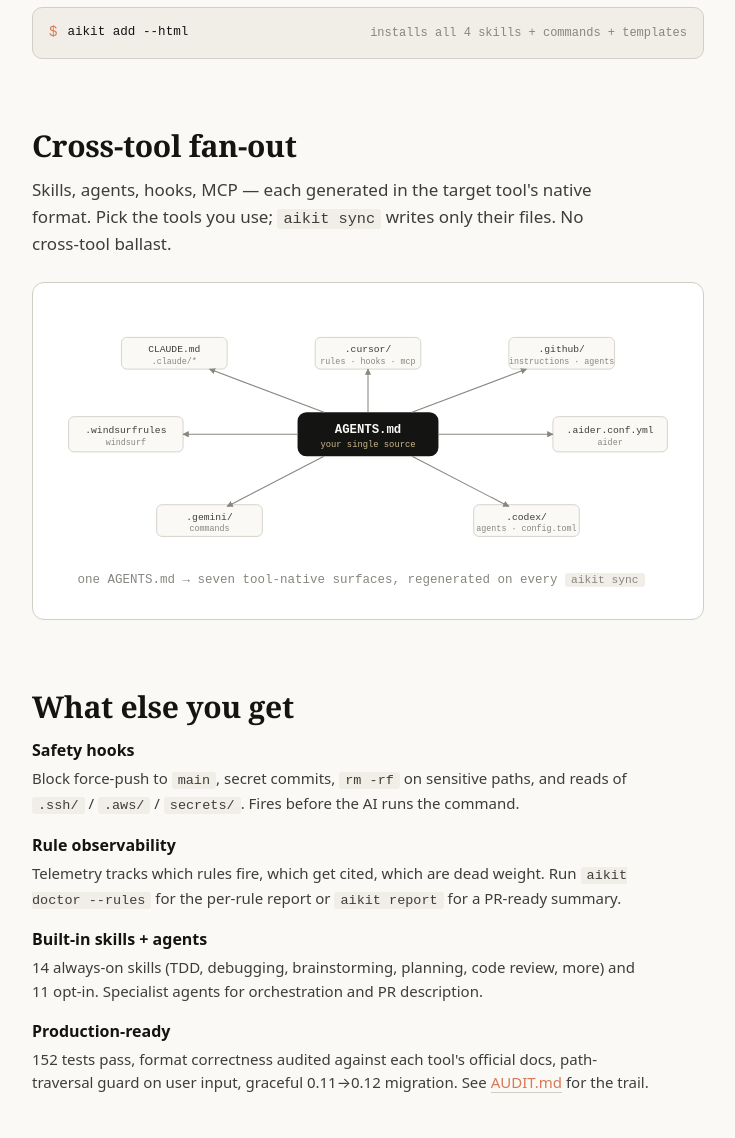
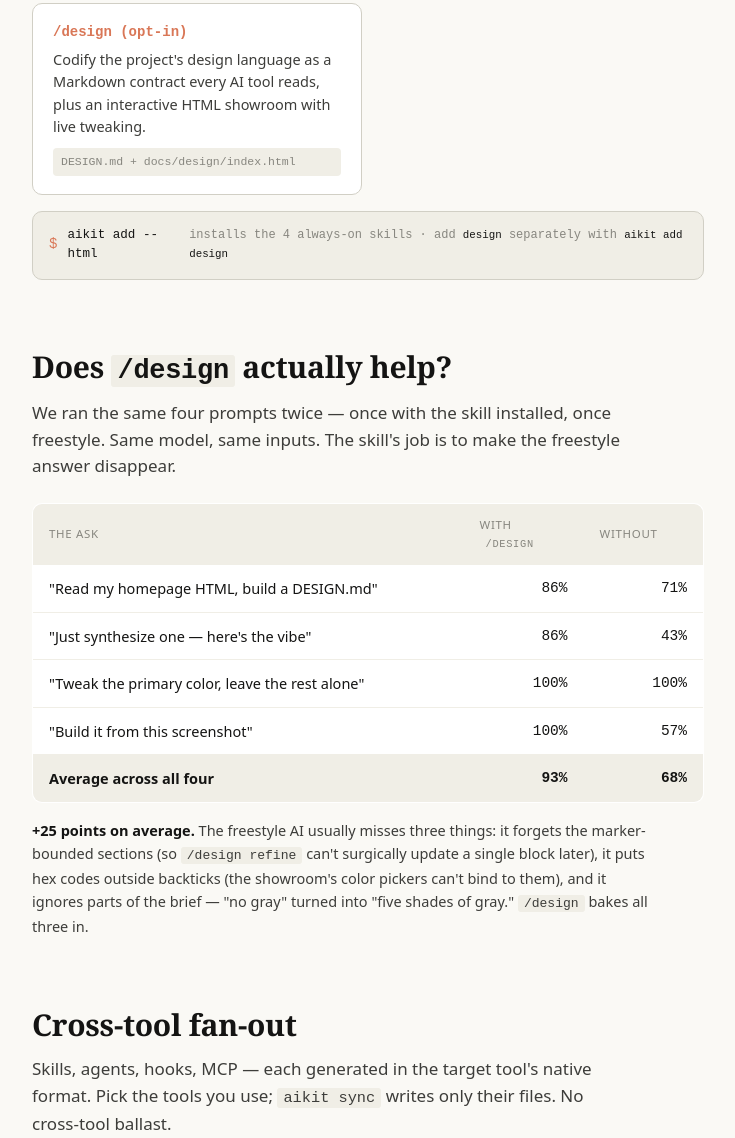
Before and after one commit to Hamad-Center/haac-aikit, a website: page docs/index.html in a window 1280 px wide. Shown: the part 1095-2233 px from the top of the page, without its empty margins (272-1007 px from the left). Drawn offline with Linux system fonts and the light colour scheme.

Commit message:
feat: add /design skill — DESIGN.md contract + interactive   showroom
  New tier2 opt-in skill. Bootstraps a project-root DESIGN.md with 5
  marker-bounded sections from screenshot/HTML/URL/brief; renders a
  self-contained HTML showroom with in-browser tweaking and Copy Markdown
  round-trip. Validated at +25pp over baseline (93% vs 68%) across 4 scenarios.

  aikit add now copies companion commands + template directories for any
  tier2 skill, not just the --html bundle.

```diff
--- a/docs/index.html
+++ b/docs/index.html
@@ -171,6 +171,48 @@
     .install-html code { background: transparent; padding: 0; color: var(--slate); }
     .install-html .meta { color: var(--gray-500); font-size: 12px; margin-left: auto; }
 
+    /* ---- comparison table ---- */
+    .compare-table {
+      width: 100%;
+      border-collapse: collapse;
+      margin: 16px 0;
+      font-size: 14.5px;
+      background: var(--white);
+      border: 1px solid var(--gray-300);
+      border-radius: 10px;
+      overflow: hidden;
+    }
+    .compare-table th, .compare-table td {
+      padding: 12px 16px;
+      text-align: left;
+      border-bottom: 1px solid var(--gray-150);
+    }
+    .compare-table th {
+      background: var(--gray-150);
+      color: var(--gray-500);
+      font-size: 11.5px;
+      text-transform: uppercase;
+      letter-spacing: 0.06em;
+      font-weight: 500;
+    }
+    .compare-table tr:last-child td { border-bottom: none; }
+    .compare-table tr.total td { font-weight: 600; background: var(--gray-150); }
+    .compare-table td:not(:first-child) {
+      font-family: var(--mono);
+      text-align: right;
+      width: 120px;
+      color: var(--slate);
+    }
+    .compare-table .win  { color: var(--olive); }
+    .compare-table .lose { color: var(--clay);  }
+    .compare-takeaway {
+      font-size: 14.5px;
+      color: var(--gray-700);
+      margin-top: 16px;
+      line-height: 1.6;
+    }
+    .compare-takeaway strong { color: var(--slate); }
+
     /* ---- fan-out diagram ---- */
     .diagram {
       background: var(--white);
@@ -289,13 +331,59 @@
           <p class="what">Implementation plan: milestones, data-flow SVG, mockups, code, risks, open questions.</p>
           <span class="path">docs/roadmaps/&lt;date&gt;-&lt;slug&gt;.html</span>
         </article>
+        <article class="skill">
+          <h3>/design <span class="meta">(opt-in)</span></h3>
+          <p class="what">Codify the project's design language as a Markdown contract every AI tool reads, plus an interactive HTML showroom with live tweaking.</p>
+          <span class="path">DESIGN.md + docs/design/index.html</span>
+        </article>
       </div>
 
       <div class="install-html" role="region" aria-label="Install the HTML bundle">
         <span class="prompt" aria-hidden="true">$</span>
         <code>aikit add --html</code>
-        <span class="meta">installs all 4 skills + commands + templates</span>
+        <span class="meta">installs the 4 always-on skills · add <code>design</code> separately with <code>aikit add design</code></span>
       </div>
+    </section>
+
+    <!-- ============ does /design actually help? ============ -->
+    <section aria-labelledby="proof-h">
+      <h2 id="proof-h">Does <code>/design</code> actually help?</h2>
+      <p class="section-intro">We ran the same four prompts twice — once with the skill installed, once freestyle. Same model, same inputs. The skill's job is to make the freestyle answer disappear.</p>
+
+      <table class="compare-table" aria-label="Pass-rate comparison across four scenarios">
+        <thead>
+          <tr><th>The ask</th><th>With <code>/design</code></th><th>Without</th></tr>
+        </thead>
+        <tbody>
+          <tr>
+            <td>"Read my homepage HTML, build a DESIGN.md"</td>
+            <td class="win">86%</td>
+            <td>71%</td>
+          </tr>
+          <tr>
+            <td>"Just synthesize one — here's the vibe"</td>
+            <td class="win">86%</td>
+            <td class="lose">43%</td>
+          </tr>
+          <tr>
+            <td>"Tweak the primary color, leave the rest alone"</td>
+            <td>100%</td>
+            <td>100%</td>
+          </tr>
+          <tr>
+            <td>"Build it from this screenshot"</td>
+            <td class="win">100%</td>
+            <td class="lose">57%</td>
+          </tr>
+          <tr class="total">
+            <td>Average across all four</td>
+            <td class="win">93%</td>
+            <td>68%</td>
+          </tr>
+        </tbody>
+      </table>
+
+      <p class="compare-takeaway"><strong>+25 points on average.</strong> The freestyle AI usually misses three things: it forgets the marker-bounded sections (so <code>/design refine</code> can't surgically update a single block later), it puts hex codes outside backticks (the showroom's color pickers can't bind to them), and it ignores parts of the brief — "no gray" turned into "five shades of gray." <code>/design</code> bakes all three in.</p>
     </section>
 
     <!-- ============ cross-tool diagram ============ -->
```
Also changed, not shown: AGENTS.md (+2 -2 lines), CHANGELOG.md, README.md, 2 other files.
